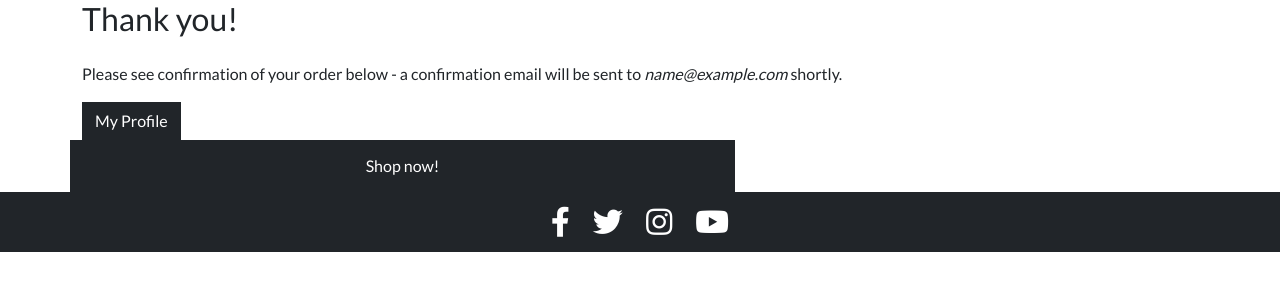
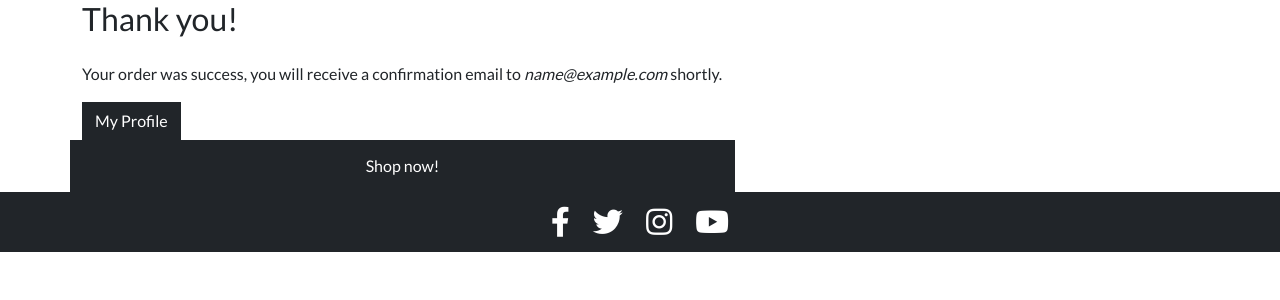
Before and after one commit to Chloe-O/Nandi-Store, a Django app: template checkout/templates/checkout/checkout_success.html in a window 1280 px wide. Shown: the part 80-380 px from the top of the page. Run offline with Django 3.2, Linux system fonts and the light colour scheme; the template is opened without the code that fills it: most values are stand-ins (such as "Sample title", 1, 10 or a date in 2020); some libraries are stand-ins or nearby versions.

Commit message:
text on checkout_success.html changed

```diff
--- a/checkout/templates/checkout/checkout_success.html
+++ b/checkout/templates/checkout/checkout_success.html
@@ -19,7 +19,7 @@
         <div class="col">
 
             <h2 class="mb-4">Thank you!</h2>
-            <p>Please see confirmation of your order below - a confirmation email will be sent to <i>{{ order.email }}</i> shortly.  </p>
+            <p>Your order was success, you will receive a confirmation email to <i>{{ order.email }}</i> shortly.  </p>
 
         </div>
     </div>
```
